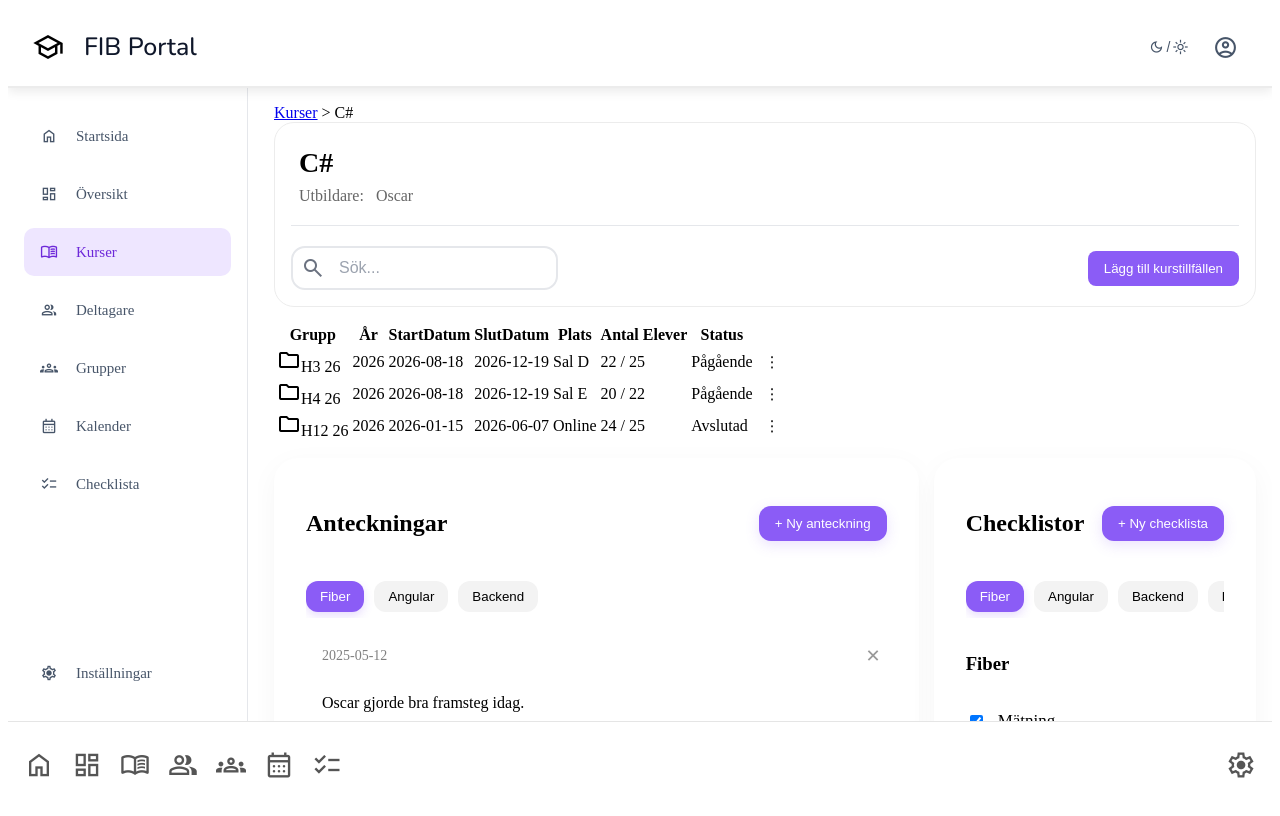
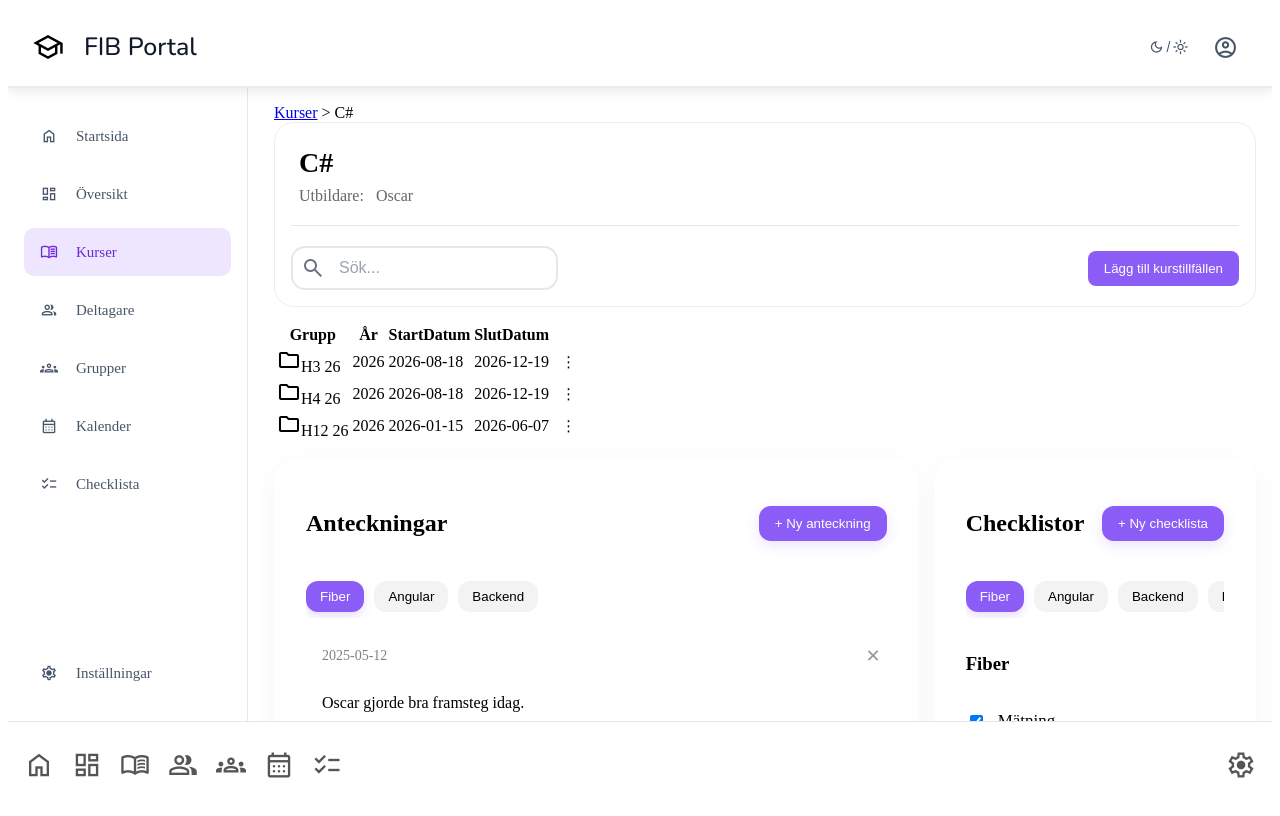
Before and after one commit to Brian-Bridgeman/Eduworkspace, an Angular app in the folder Client/: page /courses/1 in a window 1280 px wide. Built offline with nearby package versions, Linux system fonts and the light colour scheme.

Commit message:
feat: hide unnecessary columns in mobile view for course details

```diff
--- a/Client/src/app/pages/course-details-page/course-details-page.css
+++ b/Client/src/app/pages/course-details-page/course-details-page.css
@@ -42,3 +42,6 @@ hr {
     margin-top: 8px;
     color: #666;
 }
+.mobile-hide{
+    display: none;
+}
--- a/Client/src/app/pages/course-details-page/course-details-page.html
+++ b/Client/src/app/pages/course-details-page/course-details-page.html
@@ -26,9 +26,9 @@
                 <th>År</th>
                 <th>StartDatum</th>
                 <th>SlutDatum</th>
-                <th>Plats</th>
-                <th>Antal Elever</th>
-                <th>Status</th>
+                <th  class="mobile-hide">Plats</th>
+                <th class="mobile-hide">Antal Elever</th>
+                <th class="mobile-hide">Status</th>
                 <th class="actions-column"></th>
             </tr>
         </thead>
@@ -42,9 +42,9 @@
                 <td>{{ grupp.ar }}</td>
                 <td>{{ grupp.startdatum }}</td>
                 <td>{{ grupp.slutdatum }}</td>
-                <td>{{ grupp.plats }}</td>
-                <td>{{ grupp.antalElever }}</td>
-                <td>{{ grupp.status }}</td>
+                <td class="mobile-hide">{{ grupp.plats }}</td>
+                <td class="mobile-hide">{{ grupp.antalElever }}</td>
+                <td class="mobile-hide">{{ grupp.status }}</td>
                 <td class="actions-column" (click)="$event.stopPropagation()"><app-dropdown-menu></app-dropdown-menu>
                 </td>
             </tr>
```
